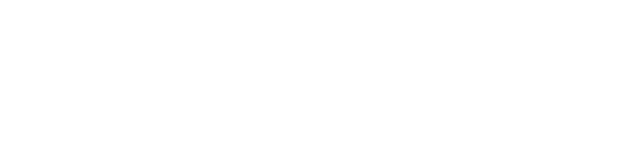
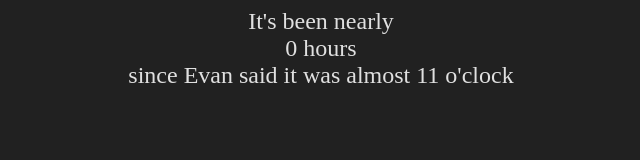
Before and after one commit to cooperuser/evan-clock, an Electron app: page app/index.html in a window 800 px wide. Shown: the whole page, without its empty margins (79-719 px from the left). Drawn offline with Linux system fonts and the light colour scheme.

Commit message:
Added visuals

```diff
--- a/app/css/styles.css
+++ b/app/css/styles.css
@@ -0,0 +1,21 @@
+body {
+	background-color: #212121;
+}
+
+.container {
+	text-align: center;
+	font-family: Hasklig;
+	font-size: 24px;
+	color: #e0e0e0;
+}
+
+#pre-clock {
+}
+
+#clock {
+
+}
+
+#post-clock {
+
+}
--- a/app/index.html
+++ b/app/index.html
@@ -4,8 +4,19 @@
 	<meta charset="UTF-8">
 	<title>Joystick</title>
 	<script src="js/index.js"></script>
+	<link rel="stylesheet" href="css/styles.css" />
 </head>
 <body>
-
+	<div class="container">
+		<div id="pre-clock">
+			It's been nearly
+		</div>
+		<div id="clock">
+			0 hours
+		</div>
+		<div id="post-clock">
+			since Evan said it was almost 11 o'clock
+		</div>
+	</div>
 </body>
 </html>
```
